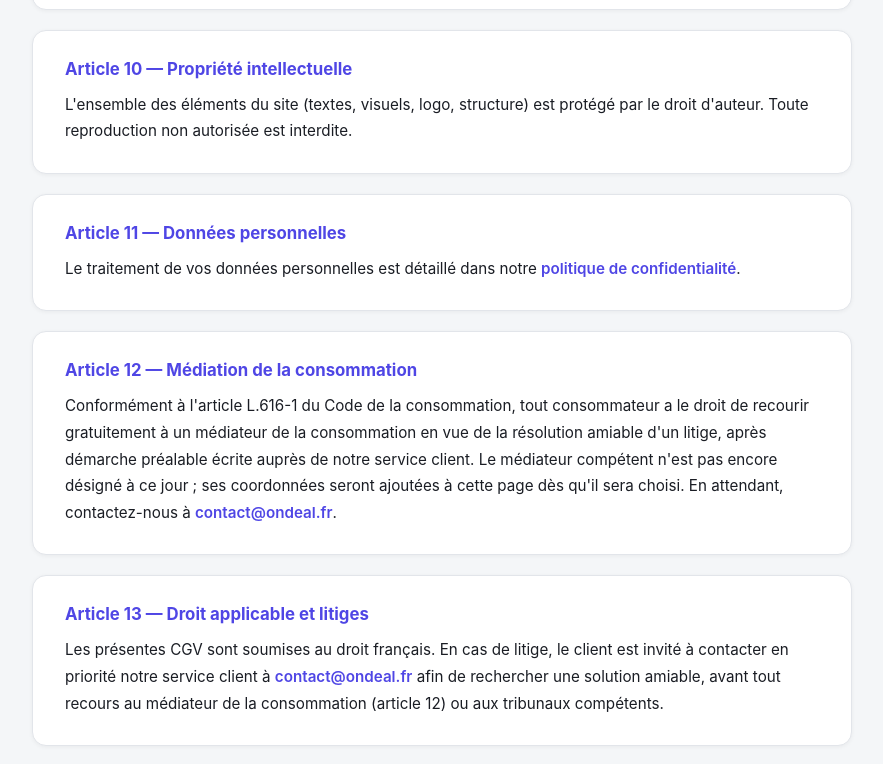
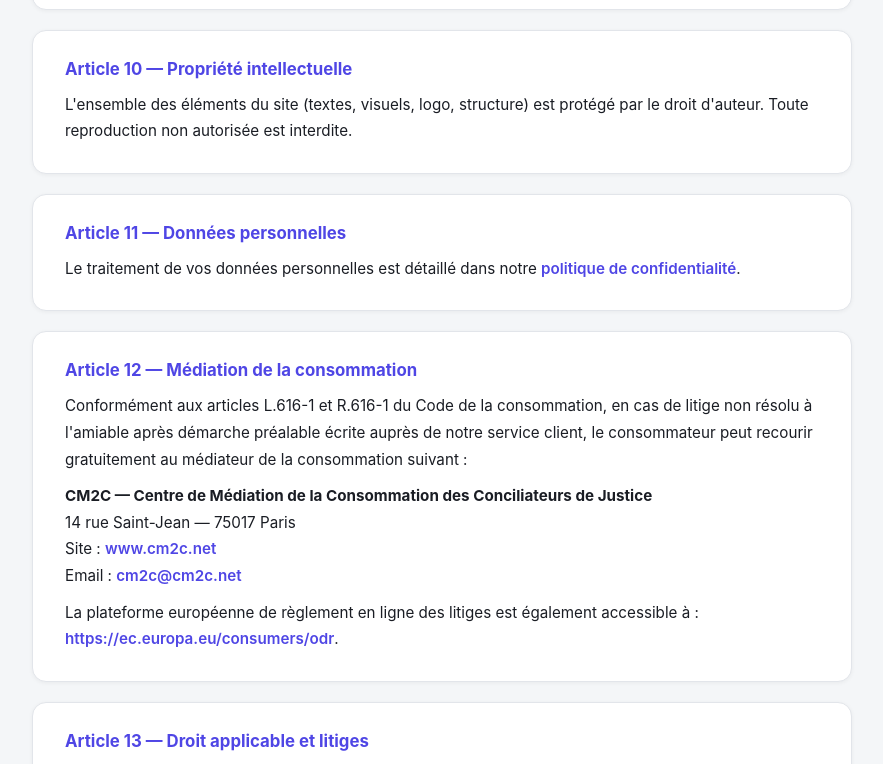
Before and after one commit to contactondeal-commits/Ondeal., a Next.js app: page /legal/cgv in a window 1280 px wide. Shown: the part 2036-2800 px from the top of the page, without its empty margins (198-1081 px from the left). Built offline with nearby package versions, Linux system fonts and the light colour scheme; no server answers.

Commit message:
fix: CGV article 12 - ajout médiateur CM2C

```diff
--- a/src/app/legal/cgv/page.tsx
+++ b/src/app/legal/cgv/page.tsx
@@ -15,7 +15,7 @@ export default function CGVPage() {
 
       <header className={styles.header}>
         <h1>Conditions Générales de Vente</h1>
-        <p className={styles.intro}>Dernière mise à jour : 18 août 2026.</p>
+        <p className={styles.intro}>Dernière mise à jour : 2 septembre 2026.</p>
       </header>
 
       <section className={styles.section}>
@@ -117,11 +117,21 @@ export default function CGVPage() {
       <section className={styles.section}>
         <h2>Article 12 — Médiation de la consommation</h2>
         <p>
-          Conformément à l&apos;article L.616-1 du Code de la consommation, tout consommateur a le droit de recourir
-          gratuitement à un médiateur de la consommation en vue de la résolution amiable d&apos;un litige, après
-          démarche préalable écrite auprès de notre service client. Le médiateur compétent n&apos;est pas encore
-          désigné à ce jour ; ses coordonnées seront ajoutées à cette page dès qu&apos;il sera choisi. En attendant,
-          contactez-nous à <a href={`mailto:${COMPANY_EMAIL}`}>{COMPANY_EMAIL}</a>.
+          Conformément aux articles L.616-1 et R.616-1 du Code de la consommation, en cas de litige
+          non résolu à l&apos;amiable après démarche préalable écrite auprès de notre service client,
+          le consommateur peut recourir gratuitement au médiateur de la consommation suivant :
+        </p>
+        <p>
+          <strong>CM2C — Centre de Médiation de la Consommation des Conciliateurs de Justice</strong><br />
+          14 rue Saint-Jean — 75017 Paris<br />
+          Site : <a href="https://www.cm2c.net" target="_blank" rel="noopener noreferrer">www.cm2c.net</a><br />
+          Email : <a href="mailto:cm2c@cm2c.net">cm2c@cm2c.net</a>
+        </p>
+        <p>
+          La plateforme européenne de règlement en ligne des litiges est également accessible à :{" "}
+          <a href="https://ec.europa.eu/consumers/odr" target="_blank" rel="noopener noreferrer">
+            https://ec.europa.eu/consumers/odr
+          </a>.
         </p>
       </section>
 
```
